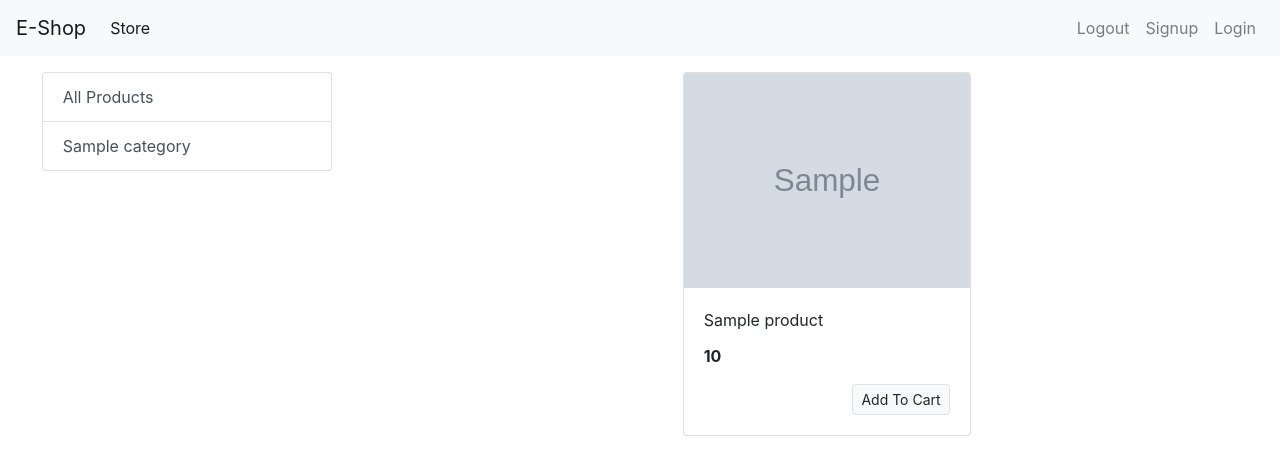
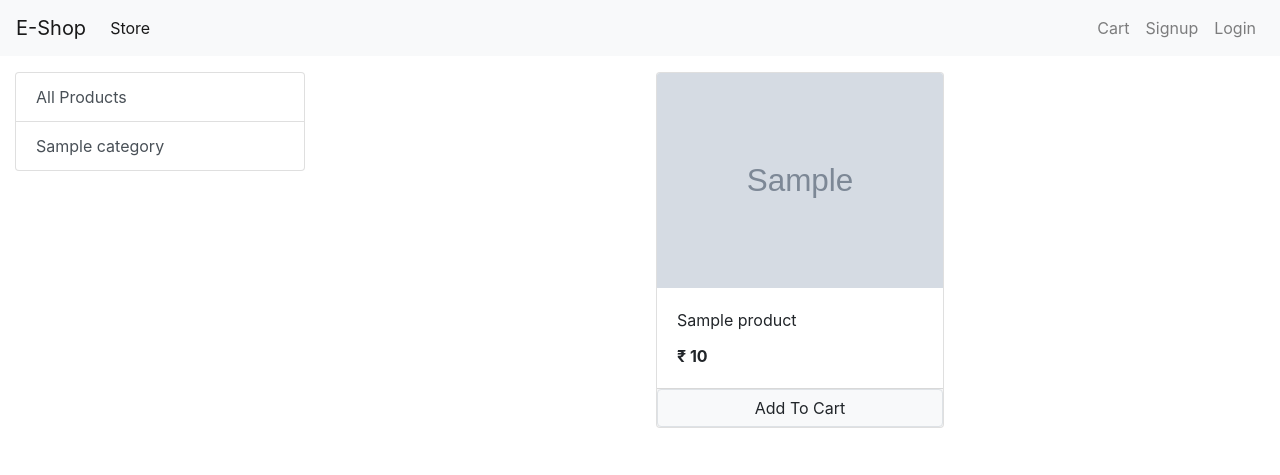
Before and after one commit to jaishivnani/EShop, a Django app: page / in a window 1280 px wide. Shown: the top 475 px of the page. Run offline with Django 3.2, Linux system fonts and the light colour scheme; tables that the repository leaves empty hold one stand-in row (values such as "Sample post"); grey boxes marked "Sample" are stand-in pictures.

Commit message:
Designing cart page and summary of items using django filters

```diff
--- a/store/models/product.py
+++ b/store/models/product.py
@@ -9,6 +9,10 @@ class Product(models.Model):
     image = models.ImageField(upload_to='uploads/products/')
 
     @staticmethod
+    def get_products_by_ids(ids):
+        return Product.objects.filter(id__in=ids)
+
+    @staticmethod
     def get_all_products():
         return Product.objects.all()
 
--- a/store/templates/base.html
+++ b/store/templates/base.html
@@ -14,8 +14,12 @@
         {% block title %}
         {% endblock title %}
     </title>
+    <style>
+        {% block css %}
+
+          {% endblock css %}
+      </style>
 </head>
-
 <body>
     <!--Navbar-->
     <nav class="navbar navbar-expand-lg navbar-light bg-light">
@@ -34,31 +38,30 @@
 
 
             <ul class="navbar-nav my-2 my-lg-0">
+                {% if request.session.customer %}
                 <li class="nav-item ">
-                    <a class="nav-link" href="#">Logout <span class="sr-only">(current)</span></a>
+                    <a class="nav-link" href="/cart">Cart <span class="sr-only">(current)</span></a>
                 </li>
                 <li class="nav-item ">
-                    <a class="nav-link" href="/signup">Signup <span class="sr-only">(current)</span></a>
+                    <a class="nav-link" href="/orders">Orders <span class="sr-only">(current)</span></a>
                 </li>
                 <li class="nav-item ">
-                    <a class="nav-link" href="/login">Login <span class="sr-only">(current)</span></a>
+                    <a class="nav-link" href="/logout">Logout <span class="sr-only">(current)</span></a>
                 </li>
-                <!-- <li class="nav-item dropdown">
-                    <a class="nav-link dropdown-toggle" href="#" id="navbarDropdown" role="button"
-                        data-toggle="dropdown" aria-haspopup="true" aria-expanded="false">
-                        Profile
-                    </a>
-                    <div class="dropdown-menu" aria-labelledby="navbarDropdown">
-                        <a class="dropdown-item" href="#">Action</a>
-                        <a class="dropdown-item" href="#">Another action</a>
-                        <div class="dropdown-divider"></div>
-                        <a class="dropdown-item" href="#">Something else here</a>
-                    </div>
-                </li> -->
+               {% else %}
+               <li class="nav-item ">
+                <a class="nav-link" href="/cart">Cart <span class="sr-only">(current)</span></a>
+               </li>
+               <li class="nav-item ">
+                <a class="nav-link" href="/signup">Signup <span class="sr-only">(current)</span></a>
+               </li>
+               <li class="nav-item ">
+                <a class="nav-link" href="/login">Login <span class="sr-only">(current)</span></a>
+               </li>
+               {% endif %}
             </ul>
         </div>
     </nav>
-
     {% block content %}
     {% endblock content %}
 
@@ -78,5 +81,9 @@
     <script src="https://cdn.jsdelivr.net/npm/bootstrap@4.5.3/dist/js/bootstrap.min.js" integrity="sha384-w1Q4orYjBQndcko6MimVbzY0tgp4pWB4lZ7lr30WKz0vr/aWKhXdBNmNb5D92v7s" crossorigin="anonymous"></script>
     -->
 </body>
+{% block js %}
+
+{% endblock js %}
+
 
 </html>
--- a/store/templates/index.html
+++ b/store/templates/index.html
@@ -1,13 +1,20 @@
 {% extends 'base.html' %}
 
 {% block title %} EShop {% endblock title %}
+{% block css %}
+
+{% endblock css %}
+
 
 {% block content %}
+
+{% load cart %}
+{% load custom_filter %}
 <!--Body-->
 <div class="container-fluid mt-3">
   <div class="row">
+
     <!--Filter-->
-
     <div class="col-lg-3 mx-auto">
       <div class="list-group">
         <a href="/" class="list-group-item list-group-item-action">All Products</a>
@@ -18,23 +25,46 @@
 
     </div>
 
+    <!--all products-->
+    <div id="products" class="col-lg-9 mx-auto">
+      <div class=row mx-auto">
 
-
-
-    <!--all products-->
-    <div id="products" class="col-lg-8 mx-auto">
-      <div class=row mx-auto">
         {% for product in products %}
-        <div class="card mx-auto mb-3" style="width: 18rem;">
+        <div class="card mx-auto mb-3" id="{{product.id}}" style="width: 18rem;">
           <img class="card-img-top" src="{{product.image.url}}" alt="Card image cap">
           <div class="card-body">
             <p class="card-title">{{product.name}}</p>
-            <p class="card-text"><b>{{product.price}}</b></p>
-            <form action="/" method="POST">
+            <p class="card-text"><b>{{product.price|currency}}</b></p>
+          </div>
+
+          <div class="card-footer p-0">
+            {% if product|is_in_cart:request.session.cart %}
+
+            <div class="row no-gutters">
+              <form action="/#{{product.id}}" class="col-2" method="POST">
+                {% csrf_token %}
+                <input hidden type="text" name='product' value='{{product.id}}'>
+                <input hidden type="text" name='remove' value='True'>
+                <input type="submit" value=" - " class="btn btn-block btn-light border-right">
+              </form>
+              <div class="text-center col">{{product|cart_quantity:request.session.cart}}  in Cart</div>
+              <form action="/#{{product.id}}" class="col-2" method="POST">
+                {% csrf_token %}
+                <input hidden type="text" name='product' value='{{product.id}}'>
+                <input type="submit" value=" + " class="btn btn-block btn-light border-left">
+              </form>
+            </div>
+
+            {% else %}
+
+            <form action="/#{{product.id}}" method="POST" class="btn-block">
               {% csrf_token %}
-              <input hidden type="text" name="product" value='{{product.id}}'>
-              <input type ="submit" class="float-right btn btn-light border btn-sm" value ="Add To Cart">
+              <input hidden type="text" name='product' value='{{product.id}}'>
+              <input type="submit" class="float-right btn btn-light border form-control" value="Add To Cart">
             </form>
+
+            {% endif %}
+
           </div>
         </div>
         {% endfor %}
--- /dev/null
+++ b/store/templatetags/cart.py
@@ -0,0 +1,32 @@
+from django import template
+
+register = template.Library()
+
+@register.filter(name='is_in_cart')
+def is_in_cart(product, cart):
+    keys = cart.keys()
+    for id in keys:
+        print(id,product.id)
+        if int(id) == product.id:
+            return True
+    return False
+
+@register.filter(name='cart_quantity')
+def cart_quantity(product, cart):
+    keys = cart.keys()
+    for id in keys:
+        if int(id) == product.id:
+            return cart.get(id)
+    return 0
+
+@register.filter(name='price_total')
+def price_total(product, cart):
+    return product.price * cart_quantity(product, cart)
+
+@register.filter(name='total_cart_price')
+def total_cart_price(products,cart):
+    sum = 0
+    for p in products:
+        sum = sum + price_total(p,cart)
+
+    return sum
--- /dev/null
+++ b/store/templatetags/custom_filter.py
@@ -0,0 +1,7 @@
+from django import template
+
+register = template.Library()
+
+@register.filter(name='currency')
+def currency(number):
+    return "₹ "+str(number)
--- a/store/urls.py
+++ b/store/urls.py
@@ -15,10 +15,17 @@ Including another URLconf
 """
 from django.contrib import admin
 from django.urls import path
-from .views import home, login, signup
+from .views.home import Index
+from .views.signup import Signup
+from .views.login import Login,logout
+from .views.cart import Cart
+
+
 
 urlpatterns = [
-    path('', home.Index.as_view(), name='homepage'),
-    path('signup', signup.Signup.as_view(), name='signup'),
-    path('login', login.Login.as_view(), name='login')
+    path('', Index.as_view(), name='homepage'),
+    path('signup', Signup.as_view(), name='signup'),
+    path('login', Login.as_view(), name='login'),
+    path('logout', logout, name='logout'),
+    path('cart', Cart.as_view(), name='cart')
 ]
--- a/store/views/home.py
+++ b/store/views/home.py
@@ -7,22 +7,31 @@ class Index(View):
 
     def post(self, request):
         product = request.POST.get('product')
+        remove = request.POST.get('remove')
         cart = request.session.get('cart')
         if cart:
             quantity = cart.get(product)
             if quantity:
-                cart[product] = quantity+1
+                if remove:
+                    if quantity<=1:
+                        cart.pop(product)
+                    else:
+                        cart[product] = quantity-1
+                else:
+                    cart[product] = quantity+1
             else:
                 cart[product] = 1
         else:
-            cart={}
+            cart = {}
             cart[product] = 1
 
-        request.session['cart']=cart
-        print('cart',request.session['cart'])
+        request.session['cart'] = cart
         return redirect('homepage')
 
     def get(self, request):
+        cart = request.session.get('cart')
+        if not cart:
+            request.session['cart'] = {}
         products = None
         categories = Category.get_all_categories()
         categoryID = request.GET.get('category')
```
Also changed, not shown: store/templates/cart.html (added, +68 -0 lines), store/views/cart.py (added, +9 -0 lines), store/views/login.py (+10 -2 lines).
